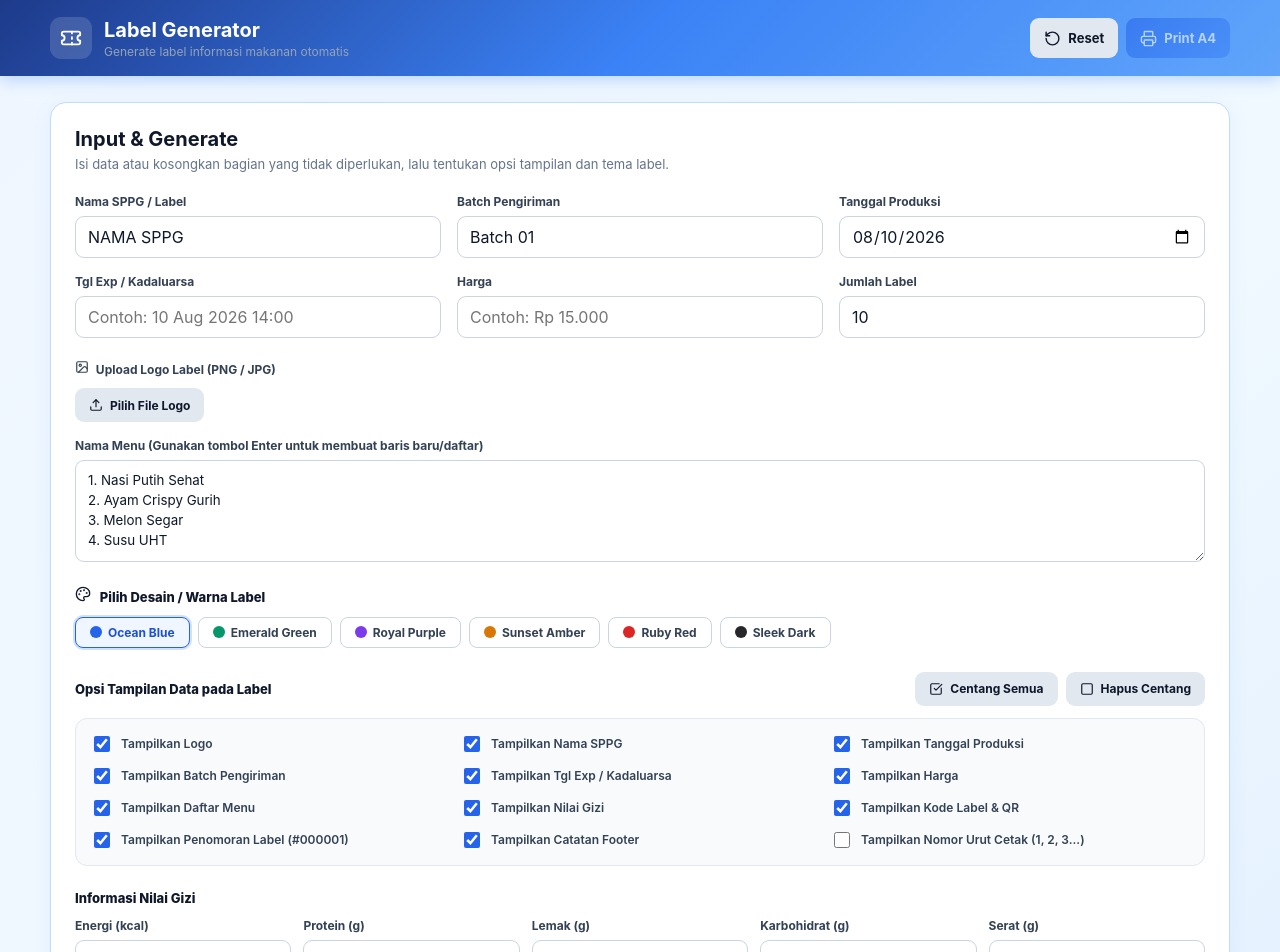
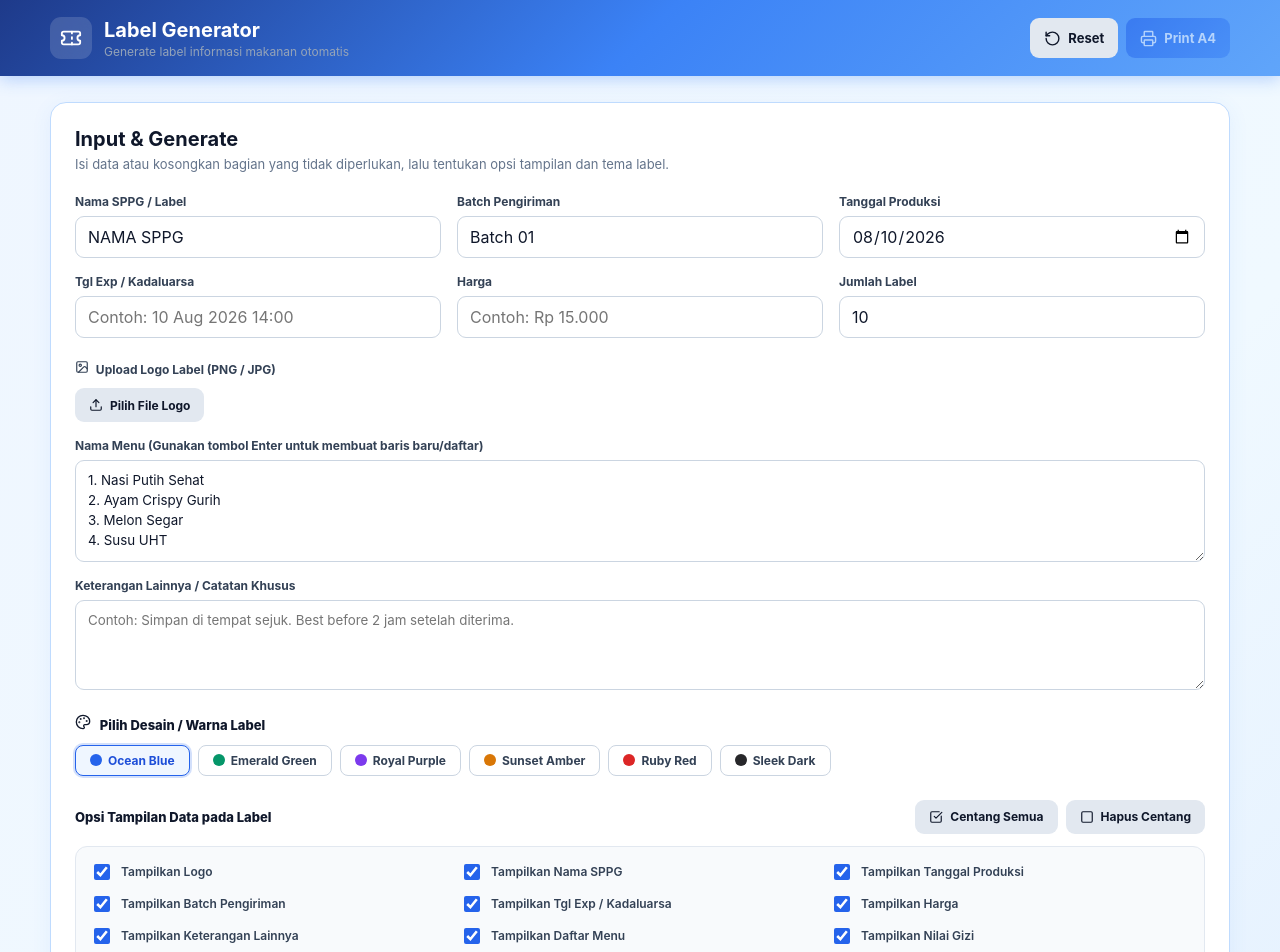
Before and after one commit to Ihsanfs/labelmbg, a React (Vite) app: page / in a window 1280 px wide. Shown: the top 952 px of the page. Built offline with nearby package versions, Linux system fonts and the light colour scheme.

Commit message:
Add Keterangan Lainnya textarea input and showNotes checkbox toggle

```diff
--- a/src/App.jsx
+++ b/src/App.jsx
@@ -16,6 +16,7 @@ const DEFAULT_DISPLAY_OPTIONS = {
   showBatch: true,
   showExp: true,
   showPrice: true,
+  showNotes: true,
   showMenu: true,
   showNutrition: true,
   showCode: true,
@@ -29,6 +30,7 @@ const EMPTY_FORM = {
   batch: "Batch 01",
   exp: "",
   price: "",
+  notes: "",
   logoUrl: "",
   theme: "blue",
   menuName: "1. Nasi Putih Sehat\n2. Ayam Crispy Gurih\n3. Melon Segar\n4. Susu UHT",
@@ -108,6 +110,7 @@ export default function App() {
         showBatch: true,
         showExp: true,
         showPrice: true,
+        showNotes: true,
         showMenu: true,
         showNutrition: true,
         showCode: true,
@@ -128,6 +131,7 @@ export default function App() {
         showBatch: false,
         showExp: false,
         showPrice: false,
+        showNotes: false,
         showMenu: false,
         showNutrition: false,
         showCode: false,
@@ -204,6 +208,7 @@ export default function App() {
         batch: (form.batch || "").trim(),
         exp: (form.exp || "").trim(),
         price: (form.price || "").trim(),
+        notes: (form.notes || "").trim(),
         menuName: (form.menuName || "").trim(),
         date: form.date || "",
         logoUrl: form.logoUrl || "",
@@ -224,6 +229,7 @@ export default function App() {
         batch: (form.batch || "").trim(),
         exp: (form.exp || "").trim(),
         price: (form.price || "").trim(),
+        notes: (form.notes || "").trim(),
         menuName: (form.menuName || "").trim(),
         date: form.date || "",
         logoUrl: form.logoUrl || "",
@@ -265,6 +271,7 @@ export default function App() {
       batch: record.batch || "",
       exp: record.exp || "",
       price: record.price || "",
+      notes: record.notes || "",
       logoUrl: record.logoUrl || "",
       theme: record.theme || "blue",
       menuName: record.menuName || "",
@@ -418,6 +425,16 @@ export default function App() {
                   rows={4}
                 />
               </label>
+
+              <label className="field field-full">
+                <span>Keterangan Lainnya / Catatan Khusus</span>
+                <textarea
+                  value={form.notes}
+                  onChange={(e) => change("notes", e.target.value)}
+                  placeholder="Contoh: Simpan di tempat sejuk. Best before 2 jam setelah diterima."
+                  rows={2}
+                />
+              </label>
             </div>
 
             <div className="section-caption"><Palette size={16} style={{ display: "inline", marginRight: 6 }} /> Pilih Desain / Warna Label</div>
@@ -501,6 +518,15 @@ export default function App() {
                   onChange={(e) => toggleDisplay("showPrice", e.target.checked)}
                 />
                 <span>Tampilkan Harga</span>
+              </label>
+
+              <label className="checkbox-item">
+                <input
+                  type="checkbox"
+                  checked={form.displayOptions?.showNotes !== false}
+                  onChange={(e) => toggleDisplay("showNotes", e.target.checked)}
+                />
+                <span>Tampilkan Keterangan Lainnya</span>
               </label>
 
               <label className="checkbox-item">
--- a/src/components/CouponCard.jsx
+++ b/src/components/CouponCard.jsx
@@ -80,6 +80,13 @@ export default function CouponCard({ coupon, index }) {
                 )}
               </div>
             )}
+
+            {disp.showNotes !== false && coupon.notes && (
+              <div className="coupon-notes-container">
+                <span className="coupon-notes-tag">KETERANGAN</span>
+                <div className="coupon-notes-text">{coupon.notes}</div>
+              </div>
+            )}
           </div>
 
           {disp.showNutrition !== false && (
--- a/src/lib/coupon.js
+++ b/src/lib/coupon.js
@@ -17,6 +17,7 @@ export function makeCoupon({
   batch,
   exp,
   price,
+  notes,
   logoUrl,
   theme,
   nutrition,
@@ -33,6 +34,7 @@ export function makeCoupon({
     batch: batch || "",
     exp: exp || "",
     price: price || "",
+    notes: notes || "",
     logoUrl: logoUrl || "",
     theme: theme || "blue",
     nutrition,
@@ -43,6 +45,7 @@ export function makeCoupon({
       showBatch: true,
       showExp: true,
       showPrice: true,
+      showNotes: true,
       showMenu: true,
       showNutrition: true,
       showCode: true,
@@ -61,6 +64,7 @@ export function generateCoupons({
   batch,
   exp,
   price,
+  notes,
   logoUrl,
   theme,
   nutrition,
@@ -75,6 +79,7 @@ export function generateCoupons({
       batch,
       exp,
       price,
+      notes,
       logoUrl,
       theme,
       nutrition,
--- a/src/styles/app.css
+++ b/src/styles/app.css
@@ -272,6 +272,31 @@ button:disabled { opacity: .55; cursor: not-allowed; }
 }
 .coupon-price span { color: #166534; font-weight: 700; }
 .coupon-price strong { color: #15803d; font-size: 8.5px; font-weight: 800; }
+
+.coupon-notes-container {
+  background: #f8fafc;
+  border: 1px solid #e2e8f0;
+  border-radius: 6px;
+  padding: 5px 8px;
+  margin-top: 4px;
+}
+.coupon-notes-tag {
+  display: inline-block;
+  font-size: 7px;
+  font-weight: 800;
+  color: #475569;
+  background: #e2e8f0;
+  padding: 1px 4px;
+  border-radius: 3px;
+  margin-bottom: 2px;
+}
+.coupon-notes-text {
+  font-size: 9.5px;
+  font-weight: 600;
+  color: #334155;
+  line-height: 1.2;
+  white-space: pre-line;
+}
 .nutrition-header-title {
   display: block;
   font-size: 8px;
@@ -537,6 +562,10 @@ button:disabled { opacity: .55; cursor: not-allowed; }
   .coupon-price { background: #f0fdf4 !important; border: .2mm solid #bbf7d0; }
   .coupon-price span { font-size: 3.5pt; color: #166534 !important; }
   .coupon-price strong { font-size: 4.5pt; color: #15803d !important; }
+
+  .coupon-notes-container { background: #f8fafc !important; border: .15mm solid #e2e8f0; border-radius: 0.8mm; padding: 0.5mm 0.8mm; margin-top: 0.6mm; -webkit-print-color-adjust: exact; print-color-adjust: exact; }
+  .coupon-notes-tag { font-size: 3.8pt; padding: 0.1mm 0.4mm; border-radius: 0.4mm; background: #e2e8f0 !important; color: #475569 !important; -webkit-print-color-adjust: exact; print-color-adjust: exact; }
+  .coupon-notes-text { font-size: 5pt; font-weight: 600; line-height: 1.15; color: #334155 !important; white-space: pre-line; word-break: break-word; }
   .nutrition-header-title {
     font-size: 4.5pt;
     padding: 0.2mm 0.8mm;
```
